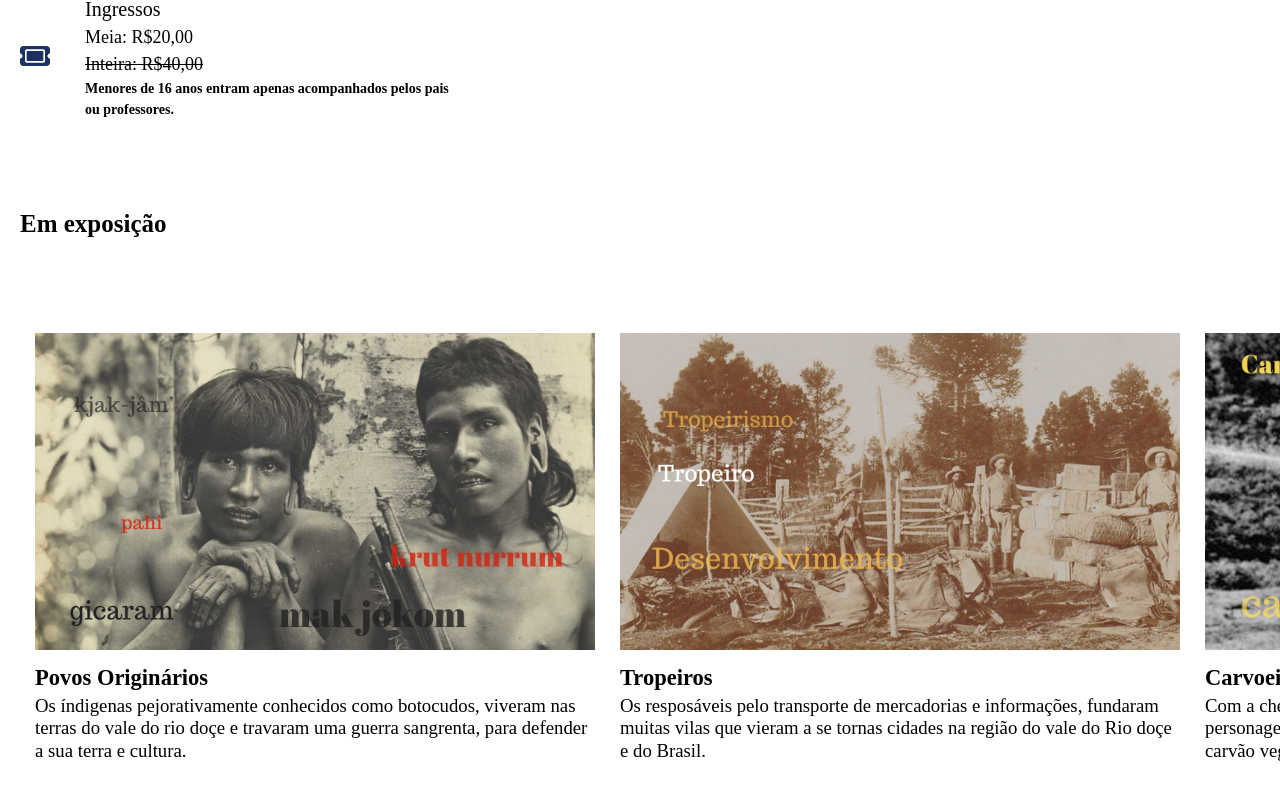
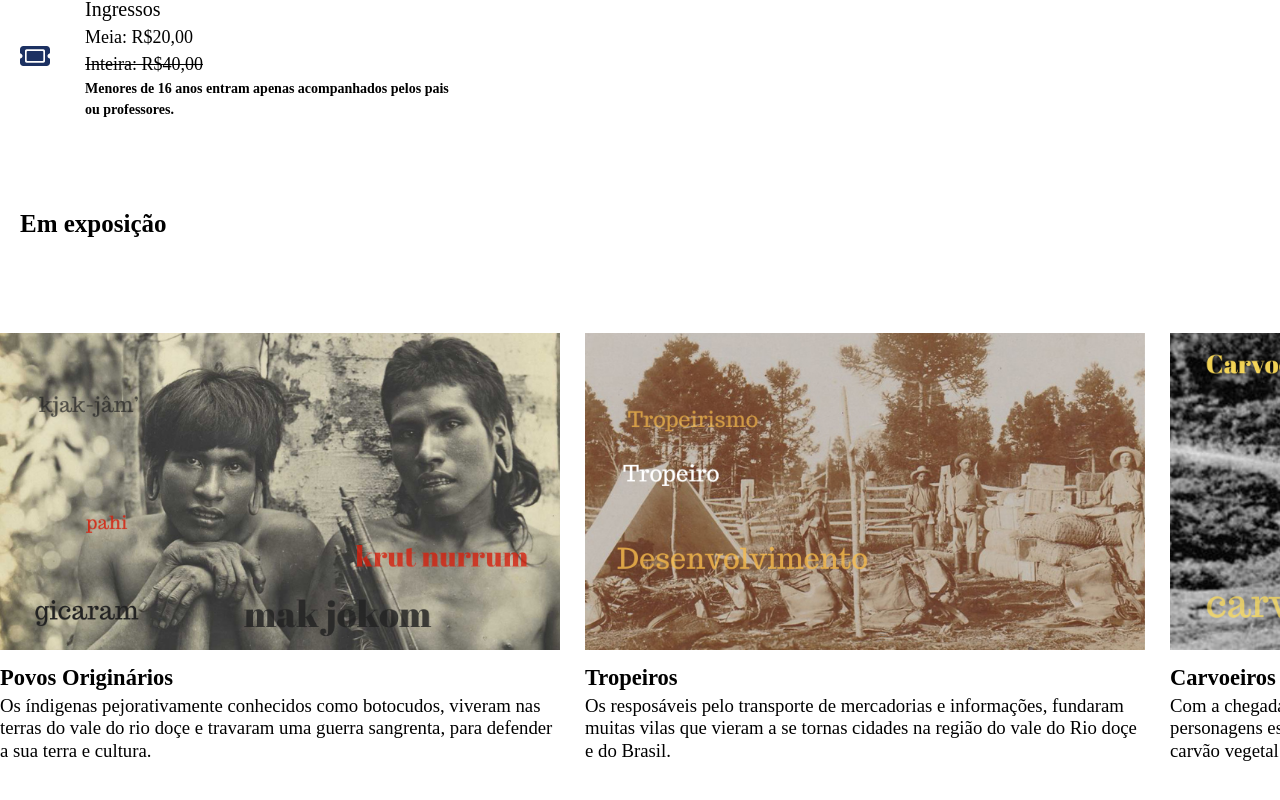
Before and after one commit to thalesaguiar/museuvivo-website, a Next.js app: page / in a window 1280 px wide. Shown: the part 1405-2205 px from the top of the page. Built offline with nearby package versions, Linux system fonts and the light colour scheme.

Commit message:
refactor: change component padding

```diff
--- a/src/components/ImageCard/ImageCard.tsx
+++ b/src/components/ImageCard/ImageCard.tsx
@@ -37,7 +37,7 @@ export default function ImageCard() {
   return (
     <div
       ref={scrollRef}
-      className="flex w-full flex-row overflow-x-scroll no-scrollbar mb-20 max-sm:ml-10 mt-36 group pl-14"
+      className="flex w-full flex-row overflow-x-scroll no-scrollbar mb-20 mt-36 group max-md:pl-5"
     >
       <button
         className="bg-gray-200 hover:bg-gray-300 px-4 py-2 rounded-full absolute w-20 h-20 mt-48 ml-10 flex right-16 items-center justify-center opacity-0 group-hover:opacity-100 max-lg:hidden"
```
